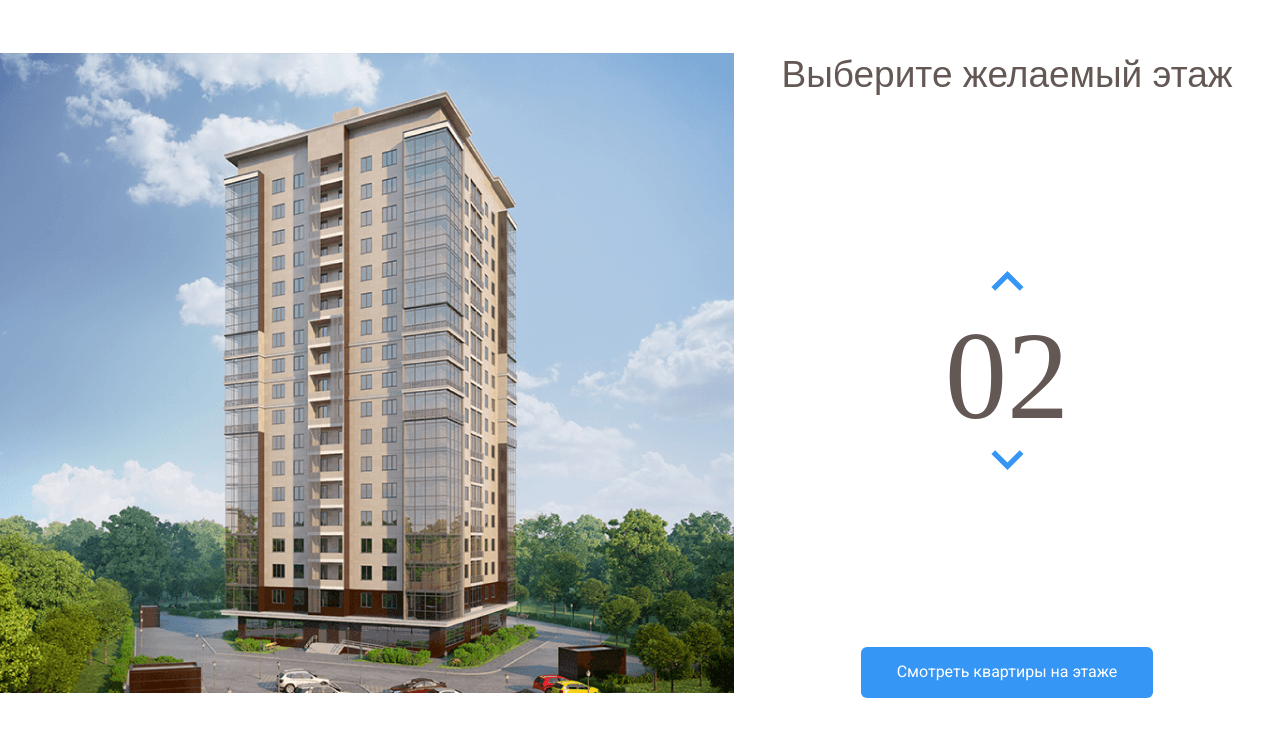
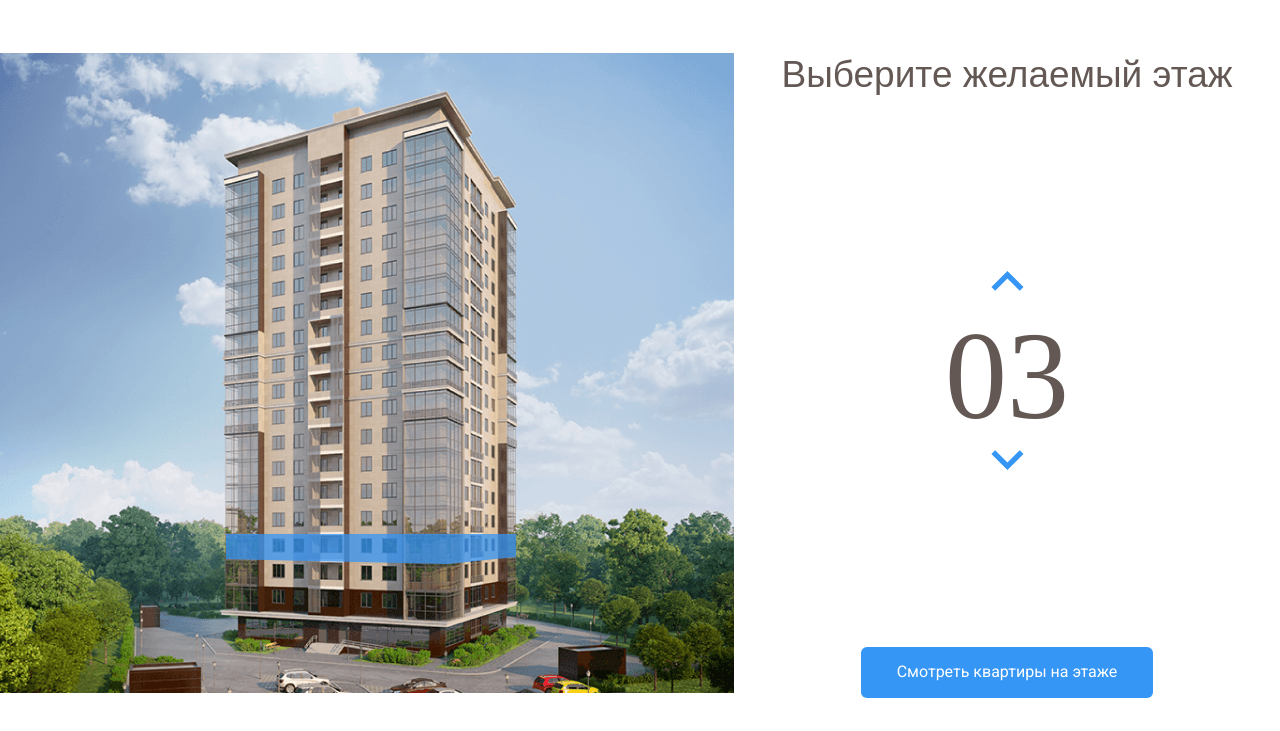
Before and after one commit to ASKET-asket/melody, a plain HTML site: page index.html in a window 1280 px wide. Both pictures are taken after a click on the button 1007 px from the left and 351 px from the top of the page. Shown: the part 69-800 px from the top of the page. Drawn offline with nearby package versions, Linux system fonts and the light colour scheme.

Commit message:
Version@3_JS

```diff
--- a/css/style.css
+++ b/css/style.css
@@ -90,11 +90,16 @@ body {
 
 .home-image path {
     opacity: 0;
+    cursor: pointer;
 }
 
 .home-image path:hover {
     opacity: 1;
     cursor: pointer;
+}
+
+path.current-floor {
+     opacity: 1;
 }
 
 .counter-group {
--- a/index.html
+++ b/index.html
@@ -57,23 +57,23 @@
                     </pattern>
                     <image id="image0" width="740" height="640" xlink:href="image/home.png" />
                 </defs>
-                <path d="M225 533L445.8 541L515 527.3V549L446.5 568.7L225 557.7V533Z" fill="#3595F6" fill-opacity="0.75" />
-                <path d="M226 532V507L446.3 510.3L516 507V527L446.7 540L226 532Z" fill="#3595F6" fill-opacity="0.75" />
-                <path d="M226 506V481H447H516V504L448 511L226 506Z" fill="#3595F6" fill-opacity="0.75" />
-                <path d="M226 482V457L447.3 453.3L515 460V482H447" fill="#3595F6" fill-opacity="0.75" />
-                <path d="M226 456V430L447.5 426.7L516 437.7V459L447 452.3L226 456Z" fill="#3595F6" fill-opacity="0.75" />
-                <path d="M225 429V405.3L446 393L517 416V437.3L446 425L225 429Z" fill="#3595F6" fill-opacity="0.75" />
-                <path d="M225 407V382L447.2 365.7L517 394.3V415L446.7 393.3L225 407Z" fill="#3595F6" fill-opacity="0.75" />
-                <path d="M225 382V357L447.5 336.7L517 373.3V394L445 365.3L225 382Z" fill="#3595F6" fill-opacity="0.75" />
-                <path d="M225 362V338L448 313.3L517 357.3V379L447.7 341L225 362Z" fill="#3595F6" fill-opacity="0.75" />
-                <path d="M225 337V313L447.5 284.3L517 335.3V356L446.7 313.7L225 337Z" fill="#3595F6" fill-opacity="0.75" />
-                <path d="M224 313V289L446.3 256L517 315.3V335L447 284.3L224 313Z" fill="#3595F6" fill-opacity="0.75" />
-                <path d="M225 288V264L446.2 229L516 293V314L447.3 255.7L225 288Z" fill="#3595F6" fill-opacity="0.75" />
-                <path d="M225 264V239L447.3 201L516 271.3V292L447 228L225 264Z" fill="#3595F6" fill-opacity="0.75" />
-                <path d="M225 238V213L445.8 169.3L516 248.3V271L447 197.7L225 238Z" fill="#3595F6" fill-opacity="0.75" />
-                <path d="M226 214V189L446 141L516 226V249L445.3 169.7L226 214Z" fill="#3595F6" fill-opacity="0.75" />
-                <path d="M225 189V164L444.8 112L516 204.3V227L446.3 140.7L225 189Z" fill="#3595F6" fill-opacity="0.75" />
-                <path d="M225 164V138L447 81.3L516 183V204L446.7 112.3L225 164Z" fill="#3595F6" fill-opacity="0.75" />
+                <path data-floor="02" d="M225 533L445.8 541L515 527.3V549L446.5 568.7L225 557.7V533Z" fill="#3595F6" fill-opacity="0.75" />
+                <path data-floor="03" d="M226 506V481H447H516V504L448 511L226 506Z" fill="#3595F6" fill-opacity="0.75" />
+                <path data-floor="04" d="M226 532V507L446.3 510.3L516 507V527L446.7 540L226 532Z" fill="#3595F6" fill-opacity="0.75" />
+                <path data-floor="05" d="M226 482V457L447.3 453.3L515 460V482H447" fill="#3595F6" fill-opacity="0.75" />
+                <path data-floor="06" d="M226 456V430L447.5 426.7L516 437.7V459L447 452.3L226 456Z" fill="#3595F6" fill-opacity="0.75" />
+                <path data-floor="07" d="M225 429V405.3L446 393L517 416V437.3L446 425L225 429Z" fill="#3595F6" fill-opacity="0.75" />
+                <path data-floor="08" d="M225 407V382L447.2 365.7L517 394.3V415L446.7 393.3L225 407Z" fill="#3595F6" fill-opacity="0.75" />
+                <path data-floor="09" d="M225 382V357L447.5 336.7L517 373.3V394L445 365.3L225 382Z" fill="#3595F6" fill-opacity="0.75" />
+                <path data-floor="10" d="M225 362V338L448 313.3L517 357.3V379L447.7 341L225 362Z" fill="#3595F6" fill-opacity="0.75" />
+                <path data-floor="11" d="M225 337V313L447.5 284.3L517 335.3V356L446.7 313.7L225 337Z" fill="#3595F6" fill-opacity="0.75" />
+                <path data-floor="12" d="M224 313V289L446.3 256L517 315.3V335L447 284.3L224 313Z" fill="#3595F6" fill-opacity="0.75" />
+                <path data-floor="13" d="M225 288V264L446.2 229L516 293V314L447.3 255.7L225 288Z" fill="#3595F6" fill-opacity="0.75" />
+                <path data-floor="14" d="M225 264V239L447.3 201L516 271.3V292L447 228L225 264Z" fill="#3595F6" fill-opacity="0.75" />
+                <path data-floor="15" d="M225 238V213L445.8 169.3L516 248.3V271L447 197.7L225 238Z" fill="#3595F6" fill-opacity="0.75" />
+                <path data-floor="16" d="M226 214V189L446 141L516 226V249L445.3 169.7L226 214Z" fill="#3595F6" fill-opacity="0.75" />
+                <path data-floor="17" d="M225 189V164L444.8 112L516 204.3V227L446.3 140.7L225 189Z" fill="#3595F6" fill-opacity="0.75" />
+                <path data-floor="18" d="M225 164V138L447 81.3L516 183V204L446.7 112.3L225 164Z" fill="#3595F6" fill-opacity="0.75" />
 
             </svg>
 
@@ -95,7 +95,10 @@
             <button class="button button-primary">Смотреть квартиры на этаже</button>
         </div>
     </main>
-
+    <script src="https://code.jquery.com/jquery-3.6.0.min.js"
+        integrity="sha256-/xUj+3OJU5yExlq6GSYGSHk7tPXikynS7ogEvDej/m4=" crossorigin="anonymous">
+    </script>
+    <script src="js/main.js"></script>
 </body>
 
 </html>
--- /dev/null
+++ b/js/main.js
@@ -0,0 +1,33 @@
+$(document).ready(function () {
+    var currentFloor = 2;
+    var floorPath = $(".home-image path");
+    var counterUp = $(".counter-up");
+    var counterDown = $(".counter-down")
+
+    floorPath.on('mouseover', function (){
+        floorPath.removeClass("current-floor");
+        currentFloor = $(this).attr("data-floor");
+     $(".counter").text(currentFloor);
+
+    });
+
+    counterUp.on("click", function () {
+        if(currentFloor < 18) {
+            currentFloor++;
+        usCurrentFloor = currentFloor.toLocaleString('en-US', {minimumIntegerDigits: 2, useGrouping: false });
+        $(".counter").text(usCurrentFloor);
+        floorPath.removeClass("current-floor");
+        $(`[data-floor= ${usCurrentFloor}]`).toggleClass("current-floor");
+        }
+    });
+
+    counterDown.on("click", function () {
+        if(currentFloor > 2) {
+            currentFloor--;
+        usCurrentFloor = currentFloor.toLocaleString('en-US', {minimumIntegerDigits: 2, useGrouping: false });
+        $(".counter").text(usCurrentFloor);
+        floorPath.removeClass("current-floor");
+        $(`[data-floor= ${usCurrentFloor}]`).toggleClass("current-floor");
+        }
+    });
+});
```
